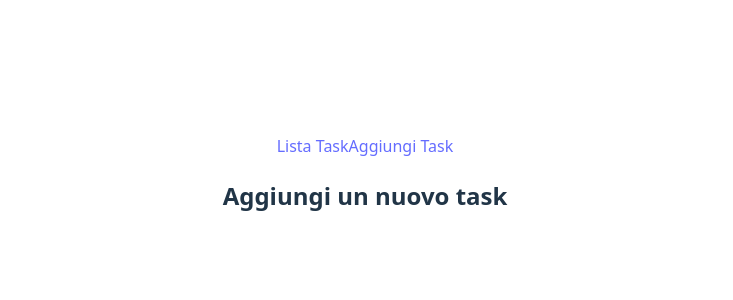
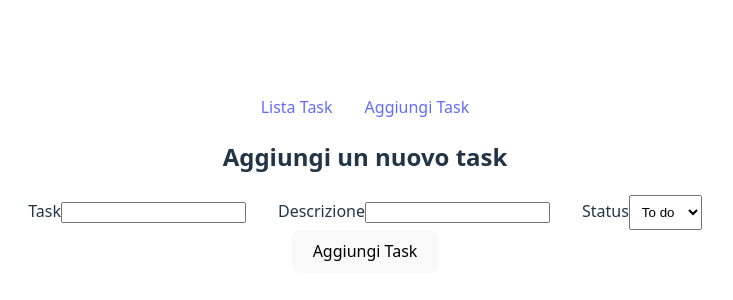
Before and after one commit to EmanuelaCalderone/ex-react-task-manager, a React (Vite) app: page /addtask in a window 1280 px wide. Shown: the part 216-516 px from the top of the page, without its empty margins (275-1008 px from the left). Built offline with nearby package versions, Linux system fonts and the light colour scheme; no server answers.

Commit message:
complete milestone 5

```diff
--- a/src/components/AddTask.jsx
+++ b/src/components/AddTask.jsx
@@ -1,12 +1,64 @@
-import React from "react";
+import React, { useState, useRef } from "react";
 
 const AddTask = () => {
+    const [title, setTitle] = useState("");
+    const descriptionRef = useRef(null);
+    const statusRef = useRef(null);
+
+    const [error, setError] = useState("");
+
+    const symbols = "!@#$%^&*()-_=+[]{}|;:'\\\",.<>?/`~";
+
+    const handleSubmit = (e) => {
+        e.preventDefault();
+
+        const newTask = {
+            title,
+            description: descriptionRef.current.value,
+            status: statusRef.current.value
+        };
+        console.log("Nuovo task aggiunto: ", newTask);
+
+        //primo controllo per campo vuoto
+        if (title.trim() === "") {
+            setError("Il campo non può essere vuoto");
+            return
+        }
+        //secondo controllo per caratteri speciali - verifico se almeno un carattere della lista è contenuto nella stringa symbols
+        const includesInvalidSymbol = [...title].some(char => symbols.includes(char));
+        if (includesInvalidSymbol) {
+            setError("Il campo non può contenere caratteri speciali");
+            return
+        }
+        //no errori
+        setError("");
+    }
 
     return (
         <>
             <h2>Aggiungi un nuovo task</h2>
+            <form onSubmit={handleSubmit}>
+                <label htmlFor="title">Task</label>
+                <input type="text" id="title" name="title" value={title} onChange={(e) => setTitle(e.target.value)} required />
+
+                {error && <p>{error}</p>}
+
+                <label htmlFor="description" style={{ marginLeft: "2rem" }}>Descrizione</label>
+                <input type="textarea" id="description" name="description" ref={descriptionRef} required />
+
+                <label htmlFor="status" style={{ marginLeft: "2rem" }}>Status</label>
+                <select id="status" name="status" ref={statusRef} defaultValue="To do" required style={{ padding: "0.5rem" }}>
+                    <option>To do</option>
+                    <option>Doing</option>
+                    <option>Done</option>
+                </select>
+
+                <br />
+                <button type="submit">Aggiungi Task</button >
+            </form >
         </>
     );
 };
 
+
 export default AddTask;
--- a/src/components/Navbar.jsx
+++ b/src/components/Navbar.jsx
@@ -4,7 +4,7 @@ const Navbar = () => {
 
     return (
         <nav>
-            <NavLink to="/" end>Lista Task</NavLink>
+            <NavLink to="/" end style={{ marginRight: "2rem" }}>Lista Task</NavLink>
             <NavLink to="/addtask">Aggiungi Task</NavLink>
         </nav>
     )
```
